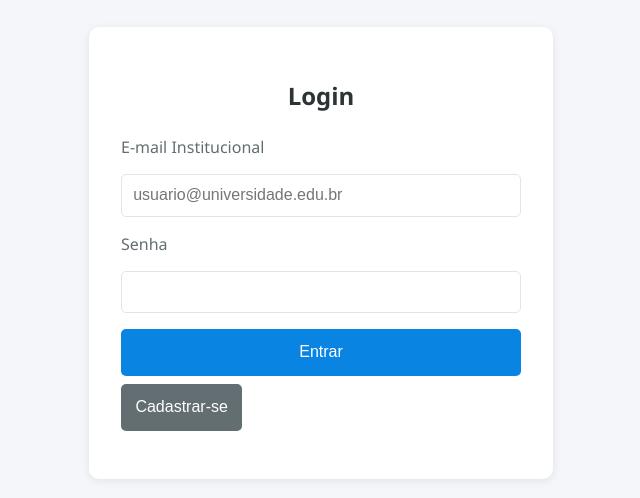
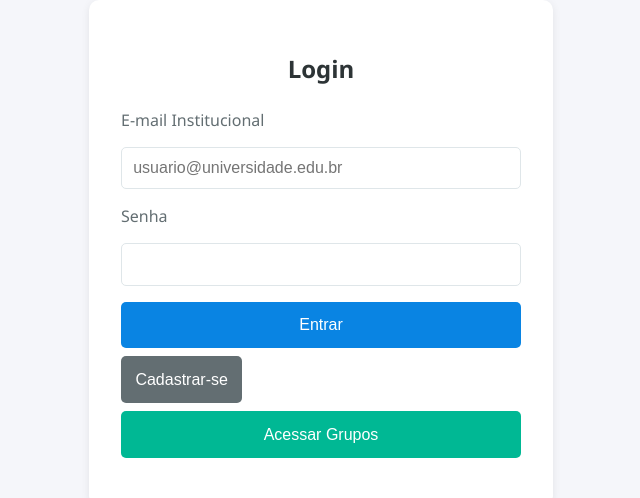
Before and after one commit to JuanCJGuerrero/entregacontinua, a plain HTML site: page connexa-mvp/frontend/index.html in a window 1280 px wide. Shown: the part 147-645 px from the top of the page, without its empty margins (319-959 px from the left). Drawn offline with Linux system fonts and the light colour scheme.

Commit message:
Adição de Comentarios Sobre o Botão Temporario

```diff
--- a/connexa-mvp/frontend/index.html
+++ b/connexa-mvp/frontend/index.html
@@ -1,5 +1,3 @@
-
-
 <!DOCTYPE html>
 <html lang="pt-br">
 <head>
@@ -8,6 +6,24 @@
     <meta name="viewport" content="width=device-width, initial-scale=1.0">
     <title>Login Connexa</title>
     <link rel="stylesheet" href="css/login.css">
+    <style>
+        /* Etilo do botão temporario para acessar a pagina de criação de grupos*/
+        .grupo-btn {
+            background: #00b894;
+            color: #fff;
+            border: none;
+            padding: 0.9rem;
+            border-radius: 5px;
+            font-size: 1rem;
+            cursor: pointer;
+            margin-top: 0.5rem;
+            width: 100%;
+            transition: background 0.2s;
+        }
+        .grupo-btn:hover {
+            background: #55efc4;
+        }
+    </style>
 </head>
 <body>
     <div class="container">
@@ -22,6 +38,8 @@
             <button type="submit">Entrar</button>
         </form>
         <button class="cadastro-btn" onclick="window.location.href='cadastro.html'">Cadastrar-se</button>
+        <!-- Botão temporário para acessar a página de criação de grupos-->
+        <button class="grupo-btn" onclick="window.location.href='grupo.html'">Acessar Grupos</button>
         <div id="mensagem" style="margin-top:1rem;text-align:center;"></div>
     </div>
     <script>
```
